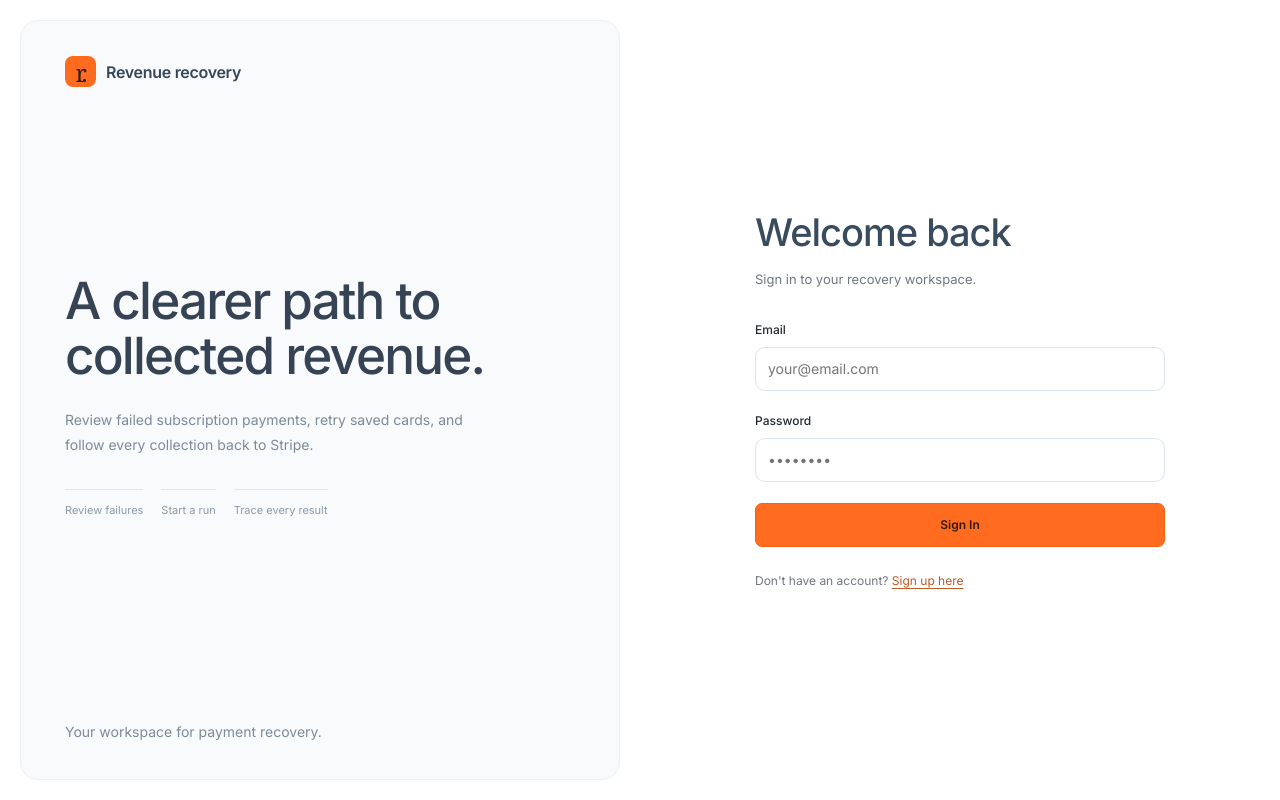
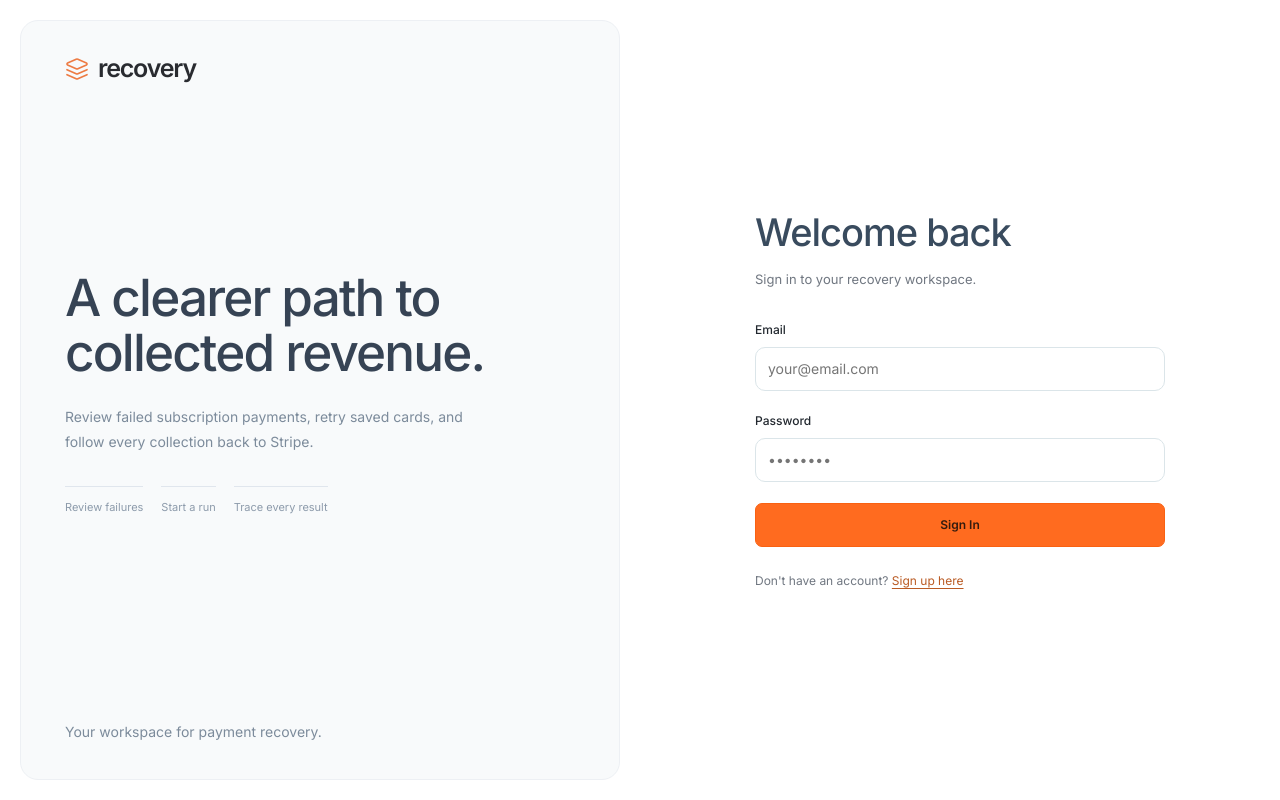
Before and after one commit to MateoPorter1/stripe-connector, a React (Create React App) app: page /login in a window 1280 px wide. Built offline with nearby package versions, Linux system fonts and the light colour scheme; no server answers.

Commit message:
Apply consistent recovery wordmark to navigation and login

```diff
--- a/src/components/PreviewNavigation.js
+++ b/src/components/PreviewNavigation.js
@@ -1,4 +1,5 @@
+import RecoveryLogo from './RecoveryLogo';
 import React from 'react';
 import {useLocation} from 'react-router-dom';
-import {LuLayers,LuArrowUpRight} from 'react-icons/lu';
-export default function PreviewNavigation(){const {pathname}=useLocation();const insights=pathname.endsWith('/insights');return <header className="desk-navigation"><a href="/design-preview" className="desk-brand"><LuLayers/>recovery<span> / </span></a><nav aria-label="Workspace navigation"><a href="/design-preview" aria-current={!insights?'page':undefined}>Collections</a><a href="/design-preview/insights" aria-current={insights?'page':undefined}>Insights</a></nav><span className="desk-demo"><i/>Demo workspace <LuArrowUpRight/></span><span className="desk-account" aria-label="Demo account">D</span></header>;}
+import {LuArrowUpRight} from 'react-icons/lu';
+export default function PreviewNavigation(){const {pathname}=useLocation();const insights=pathname.endsWith('/insights');return <header className="desk-navigation"><a href="/design-preview" className="desk-brand"><RecoveryLogo/><span> / </span></a><nav aria-label="Workspace navigation"><a href="/design-preview" aria-current={!insights?'page':undefined}>Collections</a><a href="/design-preview/insights" aria-current={insights?'page':undefined}>Insights</a></nav><span className="desk-demo"><i/>Demo workspace <LuArrowUpRight/></span><span className="desk-account" aria-label="Demo account">D</span></header>;}
--- /dev/null
+++ b/src/components/RecoveryLogo.css
@@ -0,0 +1,5 @@
+.recovery-logo{display:inline-flex;align-items:center;gap:9px;white-space:nowrap;font-family:Inter,sans-serif;font-size:25px;font-weight:600;letter-spacing:-1.2px;line-height:1;color:#292b30}
+.recovery-logo>svg{width:24px;height:24px;flex:none;color:#ed7b43;stroke-width:1.65}
+.recovery-brand:has(.recovery-logo):before,.auth-box:has(.auth-mobile-brand):before{display:none}
+.auth-mobile-brand{display:none;margin-bottom:36px;text-decoration:none}
+@media(max-width:800px){.auth-mobile-brand{display:inline-flex}.desk-brand .recovery-logo{font-size:21px}.desk-brand .recovery-logo>svg{width:22px;height:22px}}
--- /dev/null
+++ b/src/components/RecoveryLogo.js
@@ -0,0 +1,7 @@
+import React from 'react';
+import { LuLayers } from 'react-icons/lu';
+import './RecoveryLogo.css';
+
+export default function RecoveryLogo() {
+  return <span className="recovery-logo"><LuLayers aria-hidden="true"/><span>recovery</span></span>;
+}
--- a/src/components/Sidebar.js
+++ b/src/components/Sidebar.js
@@ -1,7 +1,8 @@
+import RecoveryLogo from './RecoveryLogo';
 import React,{useEffect,useRef,useState} from 'react';
 import {Link,useLocation,useNavigate} from 'react-router-dom';
 import {useAuth} from '../context/AuthContext';
-import {LuLayers,LuChevronDown,LuUser,LuShield,LuLogOut} from 'react-icons/lu';
+import {LuChevronDown,LuUser,LuShield,LuLogOut} from 'react-icons/lu';
 import './Sidebar.css';
 
 // The live workspace uses the same horizontal navigation as the approved preview.
@@ -17,7 +18,7 @@ export default function Sidebar(){
  },[open]);
  const go=path=>{setOpen(false);navigate(path);};
  return <header className="desk-navigation live-navigation">
-  <Link to="/dashboard" className="desk-brand" aria-label="Recovery home"><LuLayers/>recovery<span> / </span></Link>
+  <Link to="/dashboard" className="desk-brand" aria-label="Recovery home"><RecoveryLogo/><span> / </span></Link>
   <nav aria-label="Workspace navigation"><Link to="/dashboard" aria-current={pathname==='/dashboard'?'page':undefined}>Collections</Link><Link to="/home" aria-current={pathname==='/home'?'page':undefined}>Insights</Link></nav>
   <div className="live-account-menu" ref={menu}>
    <button ref={trigger} className="live-account-trigger" aria-label="Account menu" aria-expanded={open} aria-controls="workspace-account-actions" onClick={()=>setOpen(value=>!value)}><span className="desk-account">{(user?.name||user?.email||'W').slice(0,1).toUpperCase()}</span><span className="account-display-name">{user?.name||'My workspace'}</span><LuChevronDown/></button>
--- a/src/pages/Login.js
+++ b/src/pages/Login.js
@@ -1,3 +1,4 @@
+import RecoveryLogo from '../components/RecoveryLogo';
 import React, { useState } from 'react';
 import { useAuth } from '../context/AuthContext';
 import { useNavigate, Link } from 'react-router-dom';
@@ -31,11 +32,12 @@ function Login() {
   return (
     <div className="auth-container">
       <aside className="recovery-intro">
-        <a className="recovery-brand" href="/">Revenue recovery</a>
+        <a className="recovery-brand" href="/"><RecoveryLogo/></a>
         <div><h2>A clearer path to collected revenue.</h2><p>Review failed subscription payments, retry saved cards, and follow every collection back to Stripe.</p>
         <div className="recovery-flow"><span>Review failures</span><span>Start a run</span><span>Trace every result</span></div></div>
         <p>Your workspace for payment recovery.</p>
       </aside><div className="auth-box">
+        <a className="auth-mobile-brand" href="/" aria-label="Recovery home"><RecoveryLogo/></a>
         <h1>Welcome back</h1>
         <p className="auth-subtitle">Sign in to your recovery workspace.</p>
 
```
